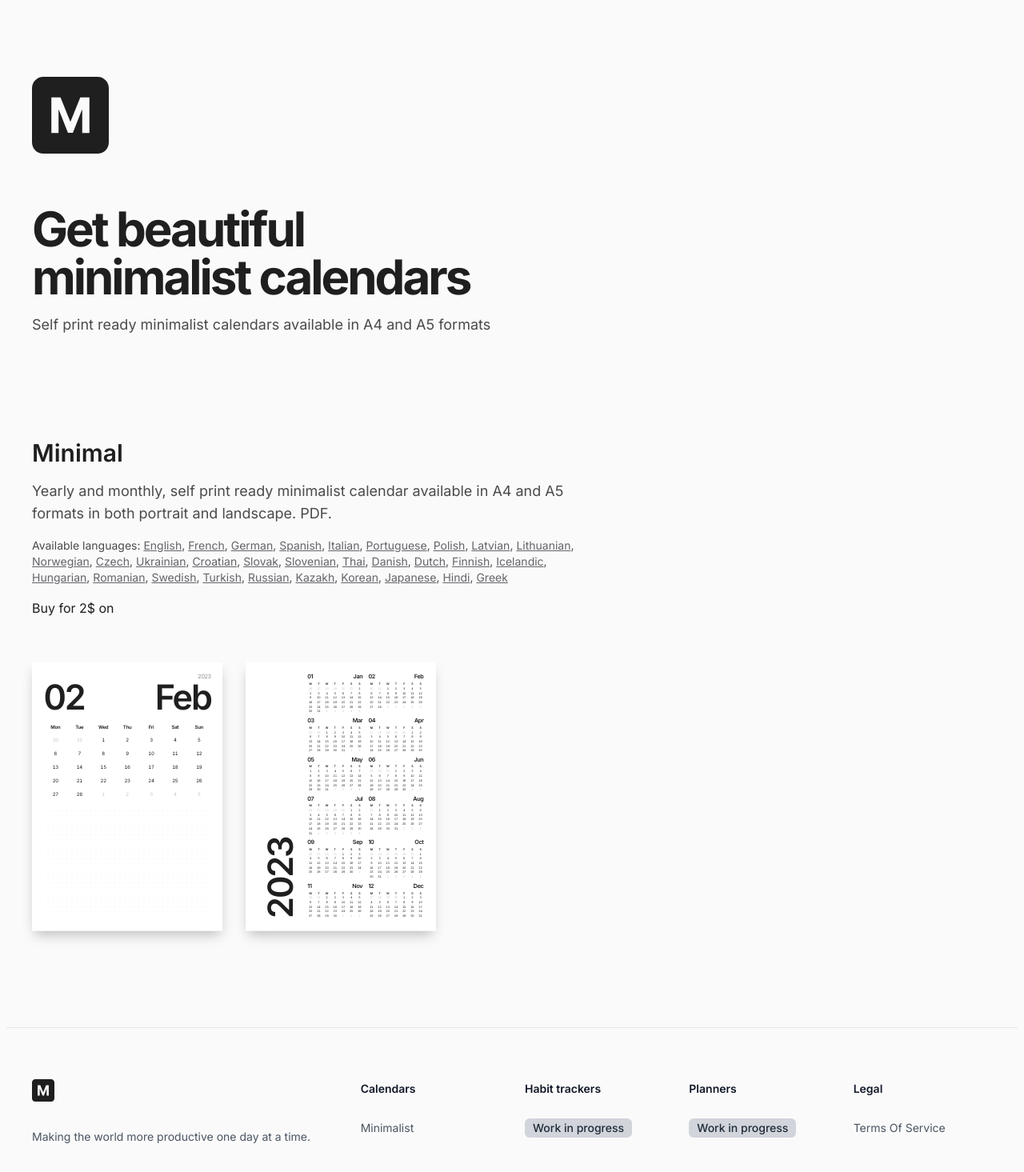
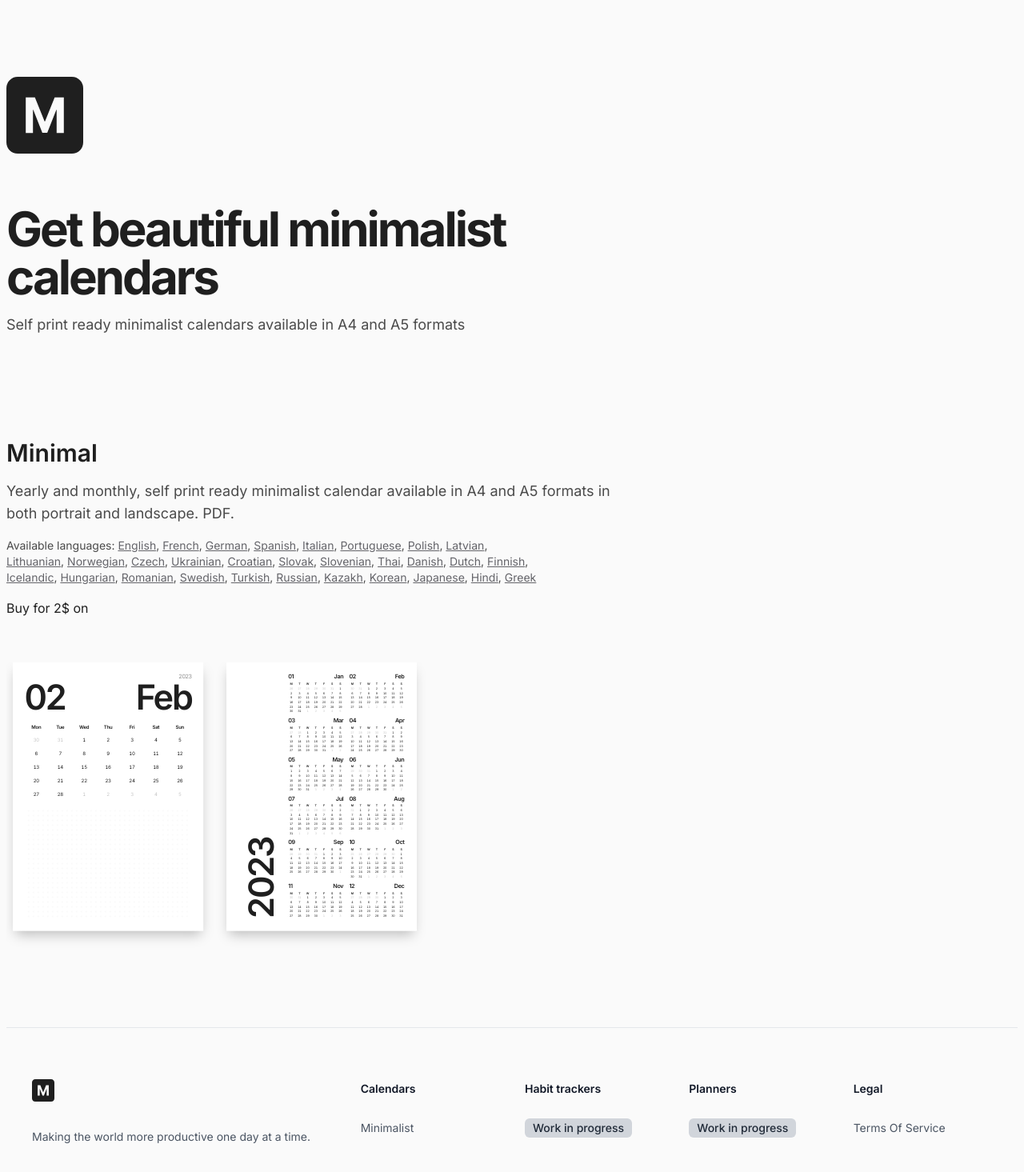
Before and after one commit to BartoszJarocki/minimal, a Next.js app in the folder apps/frontend/: page / in a window 1280 px wide. Shown: the top 1465 px of the page at 80% size. Built offline with nearby package versions, Linux system fonts and the light colour scheme; a web font is replaced by a local one.

Commit message:
UI fixes

```diff
--- a/apps/frontend/src/pages/index.tsx
+++ b/apps/frontend/src/pages/index.tsx
@@ -55,7 +55,7 @@ export default function Landing() {
       <Container>
         <main>
           <div className="md:space-y-18 min-h-0 space-y-8">
-            <section className="max-w-2xl space-y-4 px-4 md:px-8">
+            <section className="max-w-2xl space-y-4">
               <div className="flex items-center justify-start gap-x-6 pb-12">
                 <Logo className="h-24 w-24" />
                 <span className="hidden text-4xl font-bold">Use Minimal</span>
@@ -68,7 +68,7 @@ export default function Landing() {
             </section>
 
             <section className="max-w-3xl py-12 md:py-24">
-              <div className="space-y-4 px-4 md:px-8">
+              <div className="space-y-4">
                 <H2>Minimal</H2>
                 <P>
                   Yearly and monthly, self print ready minimalist calendar
@@ -76,7 +76,7 @@ export default function Landing() {
                   PDF.
                 </P>
 
-                <P className="text-sm">
+                <P className="max-w-2xl text-sm">
                   Available languages:{" "}
                   {SupportedLocales.map((locale) => (
                     <InlineButton
@@ -90,7 +90,7 @@ export default function Landing() {
                   )).reduce(joinComponents, [])}
                 </P>
 
-                <div className="h-12">
+                <div className="h-12 w-auto">
                   <a
                     className="gumroad-button"
                     href="https://useminimal.gumroad.com/l/minimalist-calendar"
@@ -99,7 +99,7 @@ export default function Landing() {
                   </a>
                 </div>
               </div>
-              <div className="mt-8 overflow-x-auto px-4 md:px-8">
+              <div className="mt-8 overflow-x-auto px-2">
                 <div className="flex h-[360px] gap-x-12">
                   <div className="inset-0 top-0 right-0 flex h-full origin-top-left scale-[30%] gap-x-24">
                     <div className="paper-a4-portrait bg-white shadow-2xl">
```
